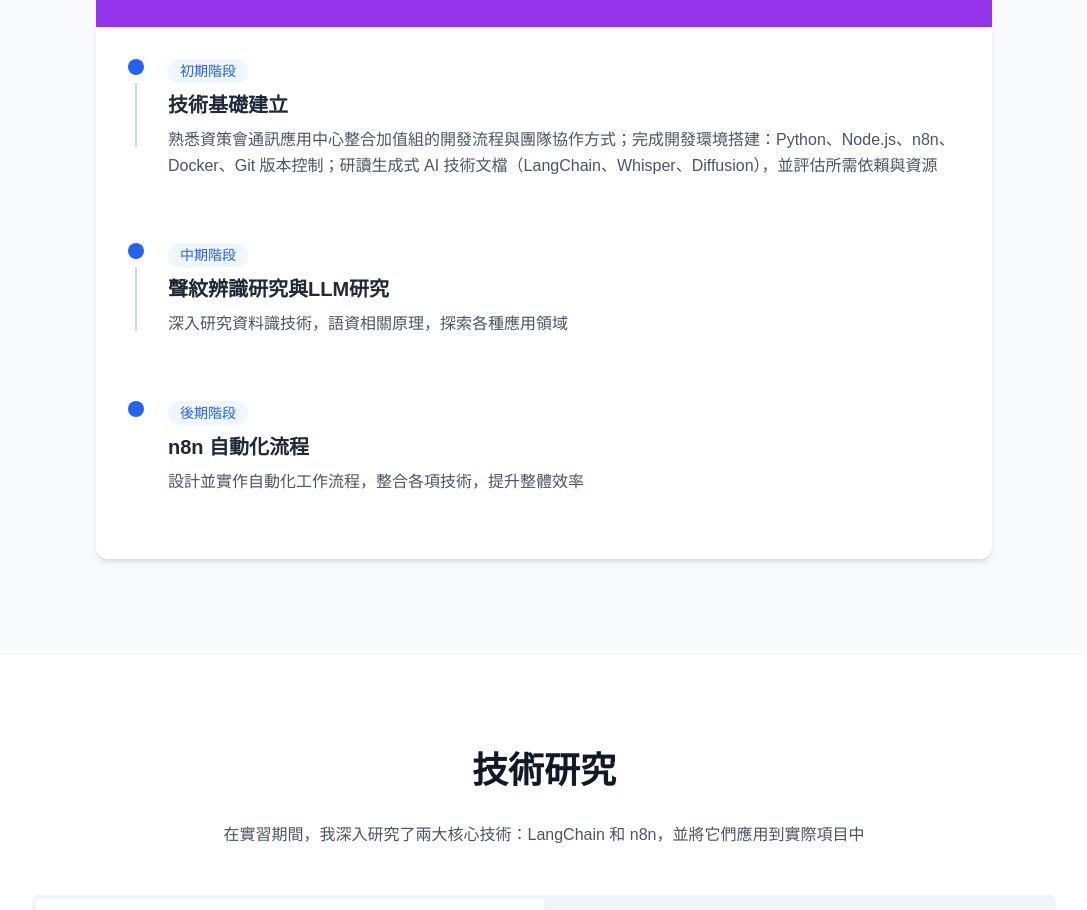
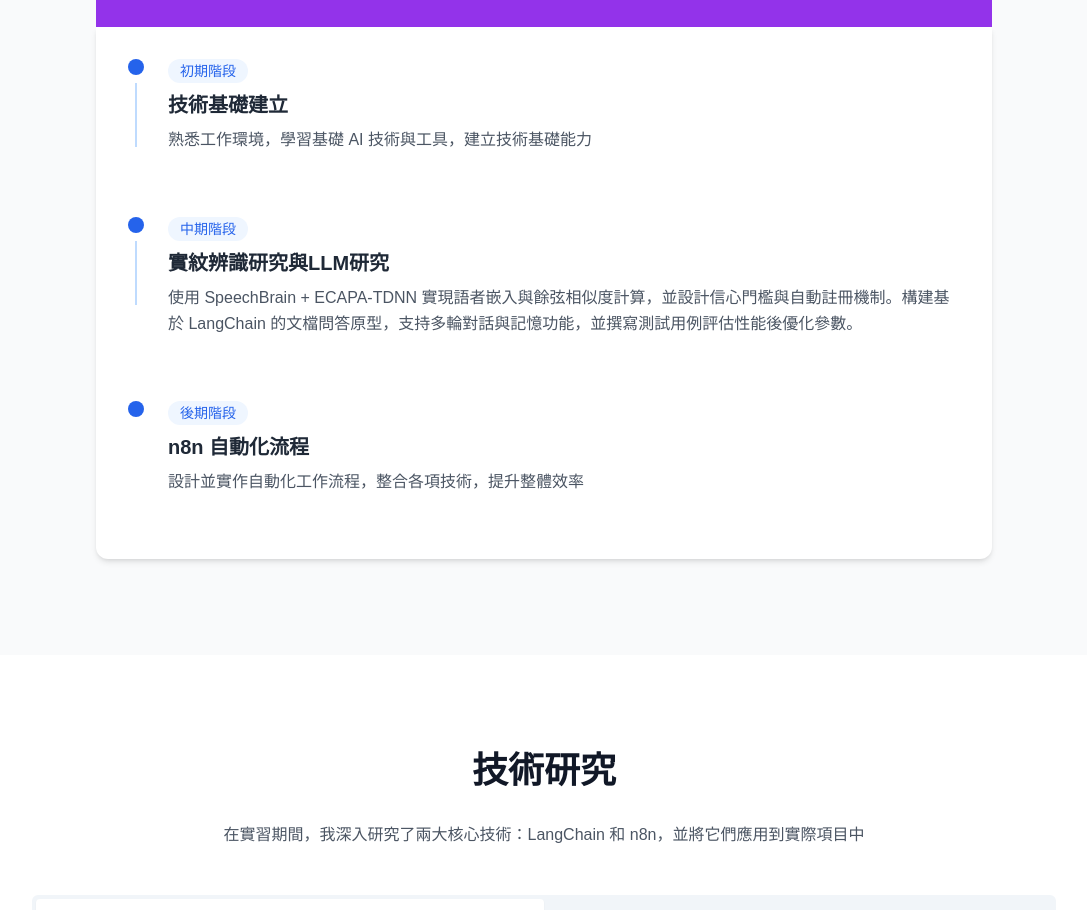
Before and after one commit to Maggie-0118/n8n-intern-showcase-hub, a React (Vite) app: page / in a window 1280 px wide. Shown: the part 2790-3700 px from the top of the page, without its empty margins (96-1183 px from the left). Built offline with nearby package versions, Linux system fonts and the light colour scheme.

Commit message:
Code edited in Lovable Code Editor
Edited UI in Lovable

```diff
--- a/src/components/JobResponsibilities.tsx
+++ b/src/components/JobResponsibilities.tsx
@@ -29,17 +29,13 @@ const JobResponsibilities = () => {
     {
       period: "初期階段",
       title: "技術基礎建立",
-      description:  [
-      "熟悉資策會通訊應用中心整合加值組的開發流程與團隊協作方式",
-      "完成開發環境搭建：Python、Node.js、n8n、Docker、Git 版本控制",
-      "研讀生成式 AI 技術文檔（LangChain、Whisper、Diffusion），並評估所需依賴與資源"
-    ].join("；"),
-    status: "completed",
+      description: "熟悉工作環境，學習基礎 AI 技術與工具，建立技術基礎能力",
+      status: "completed"
     },
     {
       period: "中期階段",
-      title: "聲紋辨識研究與LLM研究",
-      description: "深入研究資料識技術，語資相關原理，探索各種應用領域",
+      title: "實紋辨識研究與LLM研究",
+      description: "使用 SpeechBrain + ECAPA-TDNN 實現語者嵌入與餘弦相似度計算，並設計信心門檻與自動註冊機制。構建基於 LangChain 的文檔問答原型，支持多輪對話與記憶功能，並撰寫測試用例評估性能後優化參數。",
       status: "completed"
     },
     {
```
